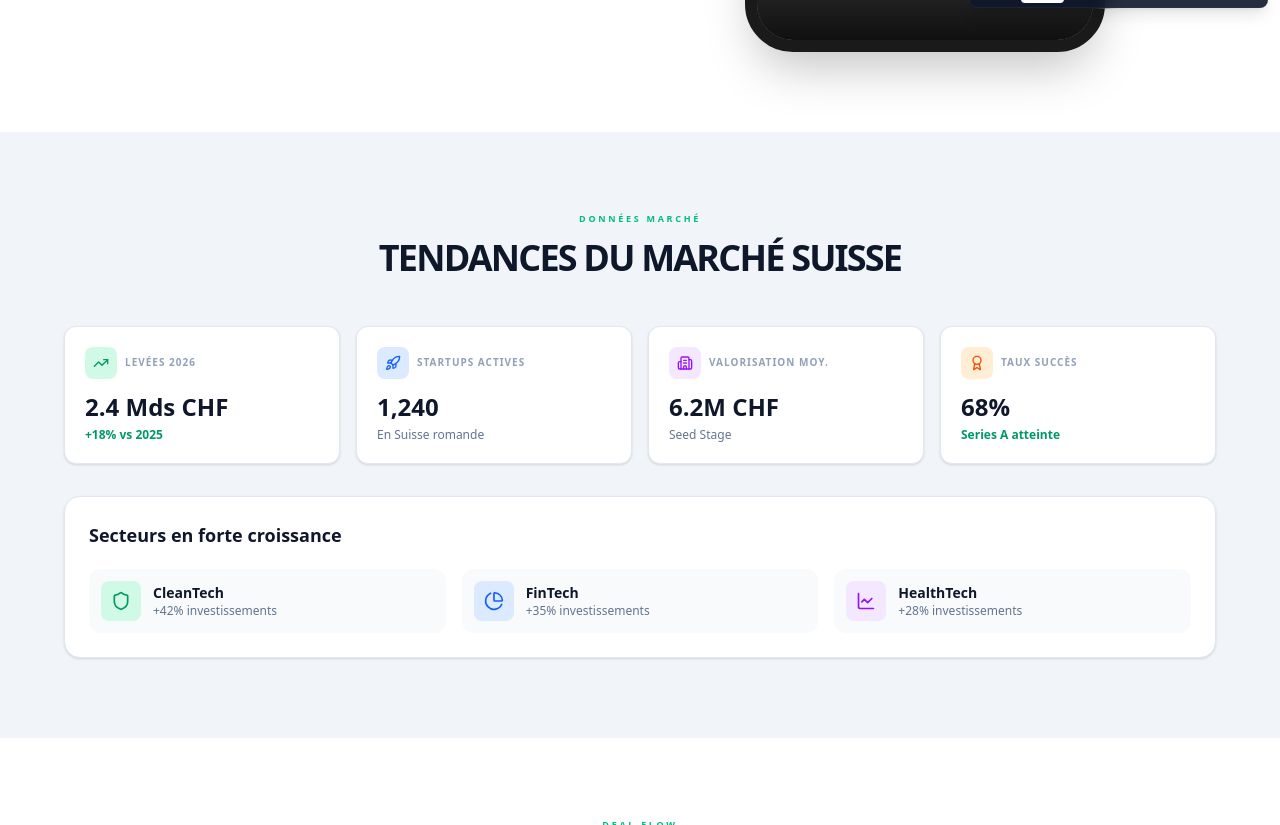
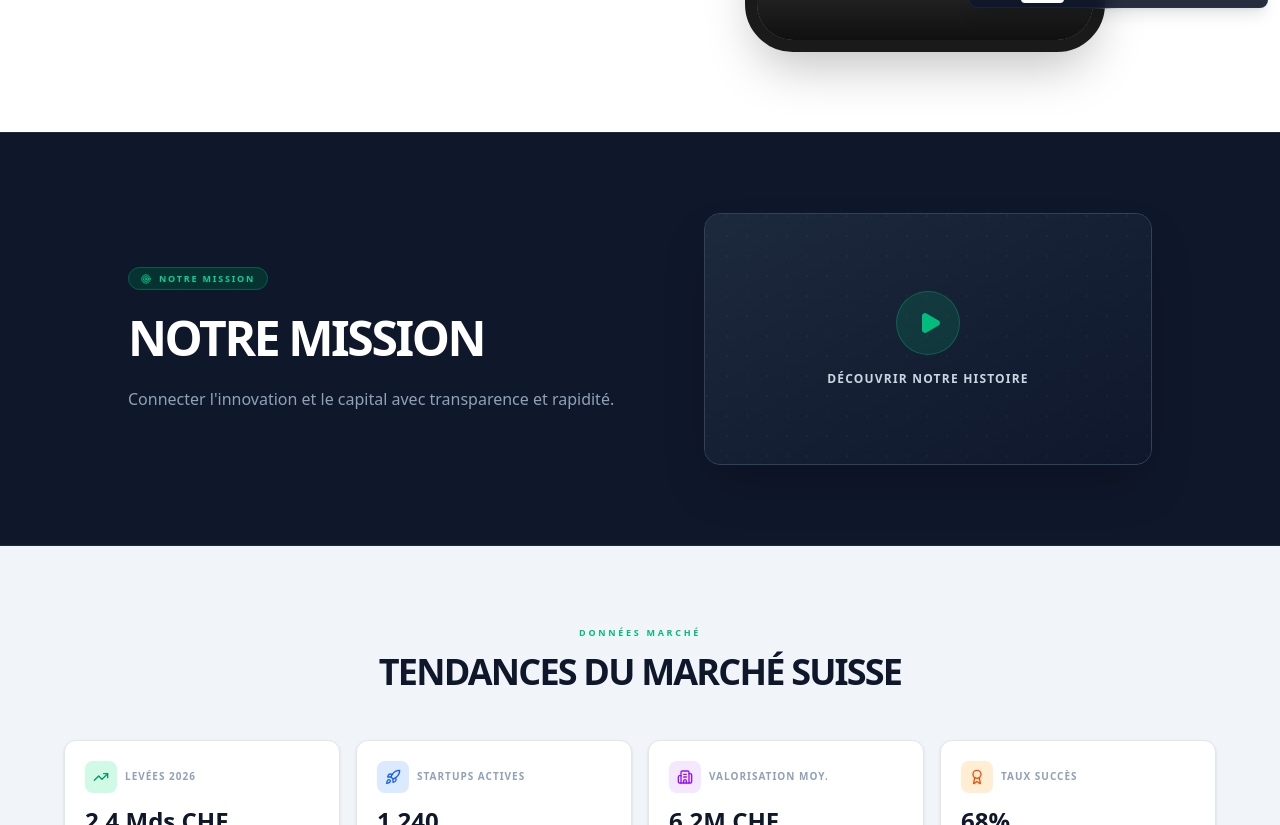
Before and after one commit to alevarelaES/Investo, a React (Vite) app: page / in a window 1280 px wide. Shown: the part 780-1605 px from the top of the page. Built offline with nearby package versions, Linux system fonts and the light colour scheme; grey boxes are pictures that could not be loaded.

Commit message:
Update LandingPage.jsx

```diff
--- a/src/pages/LandingPage.jsx
+++ b/src/pages/LandingPage.jsx
@@ -2,8 +2,8 @@ import React, { useState, useEffect } from 'react';
 import {
   Play, TrendingUp, Users, ArrowRight, Zap, Globe, ChevronUp, ChevronDown,
   Eye, Target, CheckCircle, Clock, Lock, MessageCircle, LogIn, Menu, X,
-  FolderLock, UserPlus, Bookmark, Send, Rocket, Building2, Shield,
-  Award, PieChart, LineChart
+  FolderLock, UserPlus, Bookmark, Send, BarChart3, Rocket, Building2, Shield,
+  Award, PieChart, LineChart, Video // Ajout de l'icône Video si disponible, sinon Play
 } from 'lucide-react';
 import translations from '../data/translations';
 import VideoScreen from '../components/VideoScreen';
@@ -11,8 +11,8 @@ import ProfileScreen from '../components/ProfileScreen';
 import WaitlistModal from '../components/WaitlistModal';
 import { startups } from '../data/startups';
 
-// Light Mode institutionnel (fond slate-50, texte slate-900)
-const LandingPage = ({ onLogin, onLangChange, initialLang = 'fr' }) => {
+// Ajout de onNavigate dans les props
+const LandingPage = ({ onLogin, onLangChange, onNavigate, initialLang = 'fr' }) => {
   const [lang, setLang] = useState(initialLang);
   const [scrolled, setScrolled] = useState(false);
   const [activeScreen, setActiveScreen] = useState('video');
@@ -22,27 +22,17 @@ const LandingPage = ({ onLogin, onLangChange, initialLang = 'fr' }) => {
   const [isModalOpen, setIsModalOpen] = useState(false);
   const [modalType, setModalType] = useState('startup');
 
-  // Synchroniser la langue locale si la prop change (depuis App)
-  useEffect(() => {
-    setLang(initialLang);
-  }, [initialLang]);
-
-  // Sécurité au cas où la liste startups serait vide
-  const currentStartup = startups && startups.length > 0 ? startups[currentIndex] : null;
+  const currentStartup = startups[currentIndex];
   const t = (key) => translations[lang]?.[key] || translations['fr'][key] || key;
 
+  // ... (fonctions handleLangChange, nextStartup, prevStartup, openModal, useEffect inchangées) ...
   const handleLangChange = (newLang) => {
     setLang(newLang);
     if (onLangChange) onLangChange(newLang);
   };
 
-  const nextStartup = () => {
-    if (startups.length > 0) setCurrentIndex((prev) => (prev + 1) % startups.length);
-  };
-
-  const prevStartup = () => {
-    if (startups.length > 0) setCurrentIndex((prev) => (prev - 1 + startups.length) % startups.length);
-  };
+  const nextStartup = () => setCurrentIndex((prev) => (prev + 1) % startups.length);
+  const prevStartup = () => setCurrentIndex((prev) => (prev - 1 + startups.length) % startups.length);
 
   const openModal = (type) => {
     setModalType(type);
@@ -55,11 +45,10 @@ const LandingPage = ({ onLogin, onLangChange, initialLang = 'fr' }) => {
     return () => window.removeEventListener('scroll', handleScroll);
   }, []);
 
-  if (!currentStartup) return <div className="min-h-screen flex items-center justify-center">Chargement...</div>;
-
   return (
     <div className="min-h-screen font-sans text-left overflow-x-hidden bg-slate-50 text-slate-900">
 
+      {/* ... WaitlistModal et Navbar inchangés ... */}
       <WaitlistModal
         isOpen={isModalOpen}
         onClose={() => setIsModalOpen(false)}
@@ -68,8 +57,8 @@ const LandingPage = ({ onLogin, onLangChange, initialLang = 'fr' }) => {
         lang={lang}
       />
 
-      {/* Navbar */}
       <nav className={`fixed w-full z-50 transition-all duration-300 ${scrolled ? 'bg-white/95 backdrop-blur-md border-b border-slate-200 py-3' : 'bg-transparent py-6'}`}>
+         {/* ... Contenu Navbar inchangé ... */}
          <div className="max-w-7xl mx-auto px-6 flex justify-between items-center">
           <div className="flex items-center gap-3">
             <div className="w-9 h-9 bg-gradient-to-br from-emerald-500 to-emerald-700 rounded-xl flex items-center justify-center shadow-lg shadow-emerald-200 relative overflow-hidden">
@@ -82,32 +71,25 @@ const LandingPage = ({ onLogin, onLangChange, initialLang = 'fr' }) => {
             <span className="text-xl font-black tracking-tight uppercase text-slate-900">Invest<span className="text-emerald-500">o</span></span>
           </div>
 
-          {/* Menu Desktop */}
           <div className="hidden md:flex items-center gap-6">
             <div className="flex items-center gap-8 text-[11px] font-black uppercase tracking-[0.2em] mr-4 text-slate-500">
                <a href="#deal-flow" className="hover:text-emerald-500 transition-colors">{t('nav_startups')}</a>
                <a href="#market-trends" className="hover:text-emerald-500 transition-colors">{t('nav_investors')}</a>
             </div>
-
+            {/* ... Reste de la navbar ... */}
             <div className="flex gap-2 border-r border-slate-200 pr-4 mr-2">
                <button onClick={() => handleLangChange('fr')} className={`text-[10px] font-bold ${lang === 'fr' ? 'text-emerald-500' : 'text-slate-400'}`}>FR</button>
                <span className="text-slate-200">|</span>
                <button onClick={() => handleLangChange('en')} className={`text-[10px] font-bold ${lang === 'en' ? 'text-emerald-500' : 'text-slate-400'}`}>EN</button>
             </div>
-
-            <button
-              onClick={onLogin}
-              className="text-[10px] font-black uppercase tracking-widest hover:text-emerald-500 transition-colors flex items-center gap-2 text-slate-500"
-            >
+            <button onClick={onLogin} className="text-[10px] font-black uppercase tracking-widest hover:text-emerald-500 transition-colors flex items-center gap-2 text-slate-500">
               <LogIn size={14} /> {t('login')}
             </button>
-
             <button onClick={() => openModal('investor')} className="bg-emerald-600 text-white px-7 py-3 rounded-xl hover:bg-emerald-500 transition-all font-bold tracking-widest text-[10px] shadow-lg shadow-emerald-600/20">
               {t('nav_member')}
             </button>
           </div>
-
-          {/* Mobile Button */}
+          {/* ... Mobile button ... */}
            <div className="flex md:hidden items-center gap-3">
             <button
               onClick={() => setMobileMenuOpen(!mobileMenuOpen)}
@@ -117,45 +99,37 @@ const LandingPage = ({ onLogin, onLangChange, initialLang = 'fr' }) => {
             </button>
           </div>
         </div>
-
-        {/* Mobile Menu */}
+        {/* ... Mobile Menu Content ... */}
         <div className={`md:hidden overflow-hidden transition-all duration-300 ${mobileMenuOpen ? 'max-h-96 opacity-100' : 'max-h-0 opacity-0'}`}>
+           {/* ... Contenu du menu mobile existant ... */}
              <div className="backdrop-blur-md border-t px-6 py-4 space-y-4 bg-white/95 border-slate-200">
+             {/* ... */}
                 <div className="flex flex-col gap-4 text-[11px] font-black uppercase tracking-[0.2em] text-slate-600">
                   <a href="#deal-flow" onClick={() => setMobileMenuOpen(false)} className="hover:text-emerald-500 transition-colors py-2">{t('nav_startups')}</a>
                   <a href="#market-trends" onClick={() => setMobileMenuOpen(false)} className="hover:text-emerald-500 transition-colors py-2">{t('nav_investors')}</a>
                 </div>
-
                  <div className="flex gap-4 py-2 border-t border-slate-100">
                    <button onClick={() => handleLangChange('fr')} className={`text-[11px] font-bold ${lang === 'fr' ? 'text-emerald-500' : 'text-slate-400'}`}>Français</button>
                    <button onClick={() => handleLangChange('en')} className={`text-[11px] font-bold ${lang === 'en' ? 'text-emerald-500' : 'text-slate-400'}`}>English</button>
                 </div>
-
                 <div className="flex flex-col gap-3 pt-2 border-t border-slate-100">
-              <button
-                onClick={() => { onLogin(); setMobileMenuOpen(false); }}
-                className="text-[11px] font-black uppercase tracking-widest hover:text-emerald-500 transition-colors flex items-center gap-2 py-2 text-slate-600"
-              >
+                  <button onClick={() => { onLogin(); setMobileMenuOpen(false); }} className="text-[11px] font-black uppercase tracking-widest hover:text-emerald-500 transition-colors flex items-center gap-2 py-2 text-slate-600">
                     <LogIn size={16} /> {t('login')}
                   </button>
-
-              <button
-                onClick={() => { openModal('investor'); setMobileMenuOpen(false); }}
-                className="bg-emerald-600 text-white px-6 py-3 rounded-xl hover:bg-emerald-500 transition-all font-bold tracking-widest text-[11px] w-full shadow-lg shadow-emerald-600/20"
-              >
+                  <button onClick={() => { openModal('investor'); setMobileMenuOpen(false); }} className="bg-emerald-600 text-white px-6 py-3 rounded-xl hover:bg-emerald-500 transition-all font-bold tracking-widest text-[11px] w-full shadow-lg shadow-emerald-600/20">
                     {t('nav_member')}
                   </button>
                 </div>
-
              </div>
         </div>
       </nav>
 
-      {/* Hero Section */}
+      {/* Hero Section (Inchangé) */}
       <section className="relative pt-24 lg:pt-28 pb-16 lg:pb-20 px-4 md:px-6 overflow-hidden min-h-[85vh] flex items-center bg-white">
+        {/* ... Contenu Hero existant ... */}
         <div className="max-w-6xl mx-auto grid lg:grid-cols-2 gap-8 lg:gap-12 items-center">
-
           <div className="space-y-6 lg:space-y-8 relative z-10 text-left order-1 lg:order-none">
+            {/* ... Badge, Titre, Desc, Boutons ... */}
              <div className="inline-flex items-center gap-2 px-3 py-1 rounded-full text-[9px] font-black uppercase tracking-[0.2em] bg-emerald-50 border border-emerald-100 text-emerald-700">
               <Zap size={10} className="animate-pulse" />
               {t('hero_badge')}
@@ -177,9 +151,8 @@ const LandingPage = ({ onLogin, onLangChange, initialLang = 'fr' }) => {
               </button>
             </div>
           </div>
-
           <div className="relative mx-auto w-full max-w-[340px] lg:max-w-[360px] order-2 lg:order-none mt-6 lg:mt-0">
-            {/* Boutons Prev/Next */}
+             {/* ... iPhone Mockup ... */}
              <div className="absolute right-2 bottom-28 flex flex-col gap-2 z-30 lg:-right-16 lg:top-1/2 lg:bottom-auto lg:-translate-y-1/2">
               <button onClick={prevStartup} className="p-2.5 lg:p-3 backdrop-blur-md rounded-full shadow-md hover:shadow-lg hover:text-emerald-500 transition-all group bg-white text-slate-400 border border-slate-200">
                 <ChevronUp size={20} className="group-hover:-translate-y-1 transition-transform"/>
@@ -188,9 +161,8 @@ const LandingPage = ({ onLogin, onLangChange, initialLang = 'fr' }) => {
                 <ChevronDown size={20} className="group-hover:translate-y-1 transition-transform"/>
               </button>
             </div>
-
             <div className="bg-[#050505] border-0 lg:border-[12px] border-[#1a1a1a] rounded-[2rem] lg:rounded-[3rem] h-[70vh] lg:h-[720px] shadow-2xl overflow-hidden relative transition-all duration-300">
-              {/* Tabs en haut */}
+               {/* ... Tabs et Actions ... */}
                <div className="absolute top-0 w-full pt-4 lg:pt-8 pb-4 px-6 flex justify-center items-center z-50 pointer-events-none">
                 <div className="bg-white/10 backdrop-blur-xl p-1 rounded-xl border border-white/10 flex pointer-events-auto shadow-lg">
                   <button onClick={() => setActiveScreen('video')} className={`px-3 lg:px-5 py-1.5 rounded-lg text-[9px] font-black uppercase tracking-widest transition-all ${activeScreen === 'video' ? 'bg-white text-black' : 'text-white/60'}`}>
@@ -201,30 +173,26 @@ const LandingPage = ({ onLogin, onLangChange, initialLang = 'fr' }) => {
                   </button>
                 </div>
               </div>
-
-              {/* Actions TikTok Style */}
               <div className={`absolute right-2 lg:right-3 bottom-32 lg:bottom-36 flex flex-col items-center gap-3 z-40 transition-opacity duration-300 ${activeScreen === 'video' ? 'opacity-100' : 'opacity-0 pointer-events-none'}`}>
+                 {/* ... TikTok Actions ... */}
                  <button className="flex flex-col items-center justify-center gap-0.5 group w-14">
                   <div className="w-11 h-11 rounded-full bg-emerald-500 flex items-center justify-center group-active:scale-90 transition-all shadow-[0_2px_8px_rgba(0,0,0,0.3)]">
                     <FolderLock size={22} className="text-white" />
                   </div>
                   <span className="text-[13px] font-bold text-white [text-shadow:_0_1px_4px_rgb(0_0_0_/_80%)] w-full text-center">24</span>
                 </button>
-
                 <button className="flex flex-col items-center justify-center gap-0.5 group w-14">
                   <div className="w-11 h-11 flex items-center justify-center group-active:scale-90 transition-all">
                     <UserPlus size={28} fill="white" stroke="white" strokeWidth={0} className="translate-x-1 [filter:_drop-shadow(0_1px_3px_rgb(0_0_0_/_60%))]" />
                   </div>
                   <span className="text-[13px] font-bold text-white [text-shadow:_0_1px_4px_rgb(0_0_0_/_80%)] w-full text-center">8</span>
                 </button>
-
                 <button className="flex flex-col items-center justify-center gap-0.5 group w-14">
                   <div className="w-11 h-11 flex items-center justify-center group-active:scale-90 transition-all">
                     <Bookmark size={28} fill="white" stroke="white" strokeWidth={0} className="[filter:_drop-shadow(0_1px_3px_rgb(0_0_0_/_60%))]" />
                   </div>
                   <span className="text-[13px] font-bold text-white [text-shadow:_0_1px_4px_rgb(0_0_0_/_80%)] w-full text-center">156</span>
                 </button>
-
                 <button className="flex flex-col items-center justify-center gap-0.5 group w-14">
                   <div className="w-11 h-11 flex items-center justify-center group-active:scale-90 transition-all">
                     <Send size={26} fill="white" stroke="white" strokeWidth={0} className="[filter:_drop-shadow(0_1px_3px_rgb(0_0_0_/_60%))]" />
@@ -232,7 +200,6 @@ const LandingPage = ({ onLogin, onLangChange, initialLang = 'fr' }) => {
                   <span className="text-[13px] font-bold text-white [text-shadow:_0_1px_4px_rgb(0_0_0_/_80%)] w-full text-center">42</span>
                 </button>
               </div>
-
               <VideoScreen isActive={activeScreen === 'video'} t={t} startup={currentStartup} lang={lang} />
               <ProfileScreen isActive={activeScreen === 'profile'} t={t} startup={currentStartup} lang={lang} />
             </div>
@@ -240,15 +207,55 @@ const LandingPage = ({ onLogin, onLangChange, initialLang = 'fr' }) => {
         </div>
       </section>
 
-      {/* Section Tendances du Marché */}
+      {/* --- NOUVELLE SECTION EXPLICATIVE / ABOUT US --- */}
+      <section className="py-20 px-6 bg-slate-900 border-y border-slate-800">
+        <div className="max-w-5xl mx-auto flex flex-col md:flex-row items-center gap-10 md:gap-16">
+          <div className="flex-1 space-y-6 text-left">
+            <div className="inline-flex items-center gap-2 px-3 py-1 rounded-full text-[9px] font-black uppercase tracking-[0.2em] bg-emerald-900/50 border border-emerald-800 text-emerald-400">
+              <Target size={10} />
+              {t('about_badge')}
+            </div>
+            <h2 className="text-3xl md:text-5xl font-black uppercase tracking-tighter text-white">
+              {t('about_title')}
+            </h2>
+            <p className="text-slate-400 text-base leading-relaxed font-medium">
+              {t('about_desc')}
+            </p>
+          </div>
+
+          <div className="flex-1 w-full max-w-md">
+            <button
+              onClick={() => onNavigate && onNavigate('about')} // Navigation vers la page About
+              className="group relative w-full aspect-video rounded-2xl overflow-hidden bg-slate-800 border border-slate-700 shadow-2xl flex items-center justify-center hover:border-emerald-500/50 transition-all duration-300"
+            >
+              {/* Effet de fond "vidéo" stylisé */}
+              <div className="absolute inset-0 bg-gradient-to-br from-slate-800 to-slate-900"></div>
+              <div className="absolute inset-0 opacity-20" style={{backgroundImage: 'radial-gradient(circle at 2px 2px, rgba(255,255,255,0.15) 1px, transparent 0)', backgroundSize: '20px 20px'}}></div>
+
+              <div className="relative z-10 flex flex-col items-center gap-4 group-hover:scale-105 transition-transform duration-300">
+                <div className="w-16 h-16 rounded-full bg-emerald-600/20 flex items-center justify-center border border-emerald-500/30 group-hover:bg-emerald-500 group-hover:text-white transition-all text-emerald-500">
+                  <Play size={24} className="ml-1" fill="currentColor" />
+                </div>
+                <span className="text-xs font-black uppercase tracking-widest text-slate-300 group-hover:text-white transition-colors">
+                  {t('about_video_btn')}
+                </span>
+              </div>
+            </button>
+          </div>
+        </div>
+      </section>
+
+      {/* Section Tendances du Marché (Inchangé) */}
       <section id="market-trends" className="py-16 lg:py-20 px-6 bg-slate-100">
+         {/* ... Contenu Market Trends existant ... */}
          <div className="max-w-6xl mx-auto">
           <div className="text-center mb-12 space-y-3">
              <p className="text-emerald-500 font-black text-[9px] uppercase tracking-[0.3em]">{lang === 'fr' ? 'Données Marché' : 'Market Data'}</p>
              <h2 className="text-2xl md:text-4xl font-black uppercase tracking-tighter text-slate-900">{lang === 'fr' ? 'Tendances du Marché Suisse' : 'Swiss Market Trends'}</h2>
           </div>
-
+          {/* ... Grid Stats ... */}
           <div className="grid grid-cols-2 md:grid-cols-4 gap-4 mb-8">
+             {/* ... */}
             <div className="bg-white p-5 rounded-xl border border-slate-200 shadow-sm">
               <div className="flex items-center gap-2 mb-3">
                 <div className="w-8 h-8 bg-emerald-100 rounded-lg flex items-center justify-center">
@@ -259,7 +266,7 @@ const LandingPage = ({ onLogin, onLangChange, initialLang = 'fr' }) => {
               <p className="text-2xl font-black text-slate-900">2.4 Mds CHF</p>
               <p className="text-xs text-emerald-600 font-bold mt-1">+18% vs 2025</p>
             </div>
-
+            {/* ... Autres stats ... */}
             <div className="bg-white p-5 rounded-xl border border-slate-200 shadow-sm">
               <div className="flex items-center gap-2 mb-3">
                 <div className="w-8 h-8 bg-blue-100 rounded-lg flex items-center justify-center">
@@ -270,7 +277,6 @@ const LandingPage = ({ onLogin, onLangChange, initialLang = 'fr' }) => {
               <p className="text-2xl font-black text-slate-900">1,240</p>
               <p className="text-xs text-slate-500 font-medium mt-1">{lang === 'fr' ? 'En Suisse romande' : 'In French Switzerland'}</p>
             </div>
-
             <div className="bg-white p-5 rounded-xl border border-slate-200 shadow-sm">
               <div className="flex items-center gap-2 mb-3">
                 <div className="w-8 h-8 bg-purple-100 rounded-lg flex items-center justify-center">
@@ -281,7 +287,6 @@ const LandingPage = ({ onLogin, onLangChange, initialLang = 'fr' }) => {
               <p className="text-2xl font-black text-slate-900">6.2M CHF</p>
               <p className="text-xs text-slate-500 font-medium mt-1">Seed Stage</p>
             </div>
-
             <div className="bg-white p-5 rounded-xl border border-slate-200 shadow-sm">
               <div className="flex items-center gap-2 mb-3">
                 <div className="w-8 h-8 bg-orange-100 rounded-lg flex items-center justify-center">
@@ -329,8 +334,9 @@ const LandingPage = ({ onLogin, onLangChange, initialLang = 'fr' }) => {
         </div>
       </section>
 
-      {/* Section Deal Flow */}
+      {/* ... Reste de la page (Deal Flow, Dual Profiles, Stats, Footer) inchangé ... */}
       <section id="deal-flow" className="py-16 lg:py-20 px-6 bg-white">
+          {/* ... */}
           <div className="max-w-7xl mx-auto">
           <div className="text-center mb-12 space-y-3">
              <p className="text-emerald-500 font-black text-[9px] uppercase tracking-[0.3em]">{lang === 'fr' ? 'Deal Flow' : 'Deal Flow'}</p>
@@ -391,8 +397,8 @@ const LandingPage = ({ onLogin, onLangChange, initialLang = 'fr' }) => {
         </div>
       </section>
 
-      {/* Section Dual Profiles */}
       <section id="avantages" className="py-16 lg:py-20 px-6 bg-slate-50">
+          {/* ... Contenu Avantages/Dual existant ... */}
           <div className="max-w-6xl mx-auto">
           <div className="text-center mb-12 space-y-3">
              <p className="text-emerald-500 font-black text-[9px] uppercase tracking-[0.3em]">{t('dual_badge')}</p>
@@ -400,6 +406,7 @@ const LandingPage = ({ onLogin, onLangChange, initialLang = 'fr' }) => {
           </div>
 
           <div className="grid md:grid-cols-2 gap-6">
+            {/* Carte Startups */}
             <div className="p-6 md:p-8 rounded-2xl shadow-lg flex flex-col items-start text-left bg-white shadow-slate-200/50 border border-slate-100">
                <div className="w-12 h-12 bg-emerald-500 rounded-2xl flex items-center justify-center text-white mb-6 shadow-lg shadow-emerald-200 rotate-3">
                  <Zap size={24} fill="white" />
@@ -430,6 +437,7 @@ const LandingPage = ({ onLogin, onLangChange, initialLang = 'fr' }) => {
                </div>
             </div>
 
+            {/* Carte Investisseurs */}
             <div className="bg-[#0A0F1C] p-6 md:p-8 rounded-2xl shadow-xl shadow-slate-900/20 flex flex-col items-start text-left relative overflow-hidden">
                <div className="absolute top-0 right-0 w-48 h-48 bg-emerald-900/20 blur-[80px] rounded-full pointer-events-none"></div>
                <div className="w-12 h-12 bg-white rounded-2xl flex items-center justify-center text-slate-900 mb-6 shadow-lg -rotate-3 z-10">
@@ -464,7 +472,6 @@ const LandingPage = ({ onLogin, onLangChange, initialLang = 'fr' }) => {
         </div>
       </section>
 
-      {/* Stats */}
       <section id="stats" className="py-16 lg:py-20 px-6 bg-white">
         <div className="max-w-6xl mx-auto">
           <div className="grid grid-cols-2 md:grid-cols-4 gap-3 md:gap-4">
```
Lines whose indentation alone changed are shown as unchanged.
